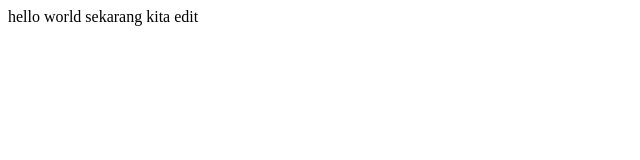
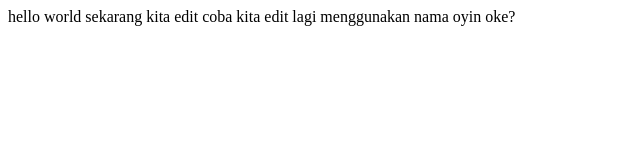
Before and after one commit to rahmaoyinsekar/pemanasan, a plain HTML site: page index.html in a window 1280 px wide. Shown: the whole page, without its empty margins (0-640 px from the left). Drawn offline with Linux system fonts and the light colour scheme.

Commit message:
oyin 19/11/2026

```diff
--- a/index.html
+++ b/index.html
@@ -8,5 +8,6 @@
 <body>
     hello world
     sekarang kita edit
+    coba kita edit lagi menggunakan nama oyin oke?
 </body>
 </html>
```
